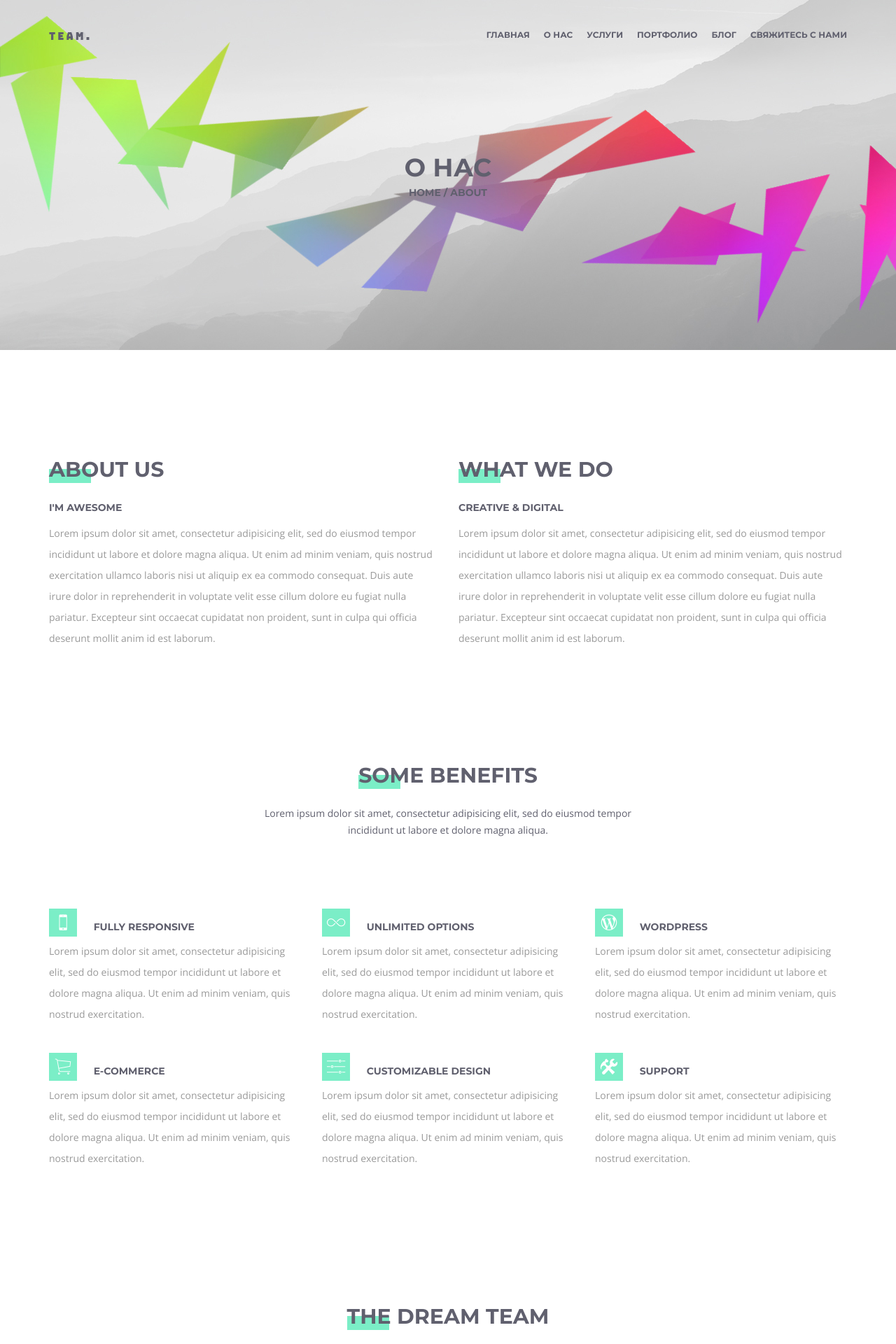
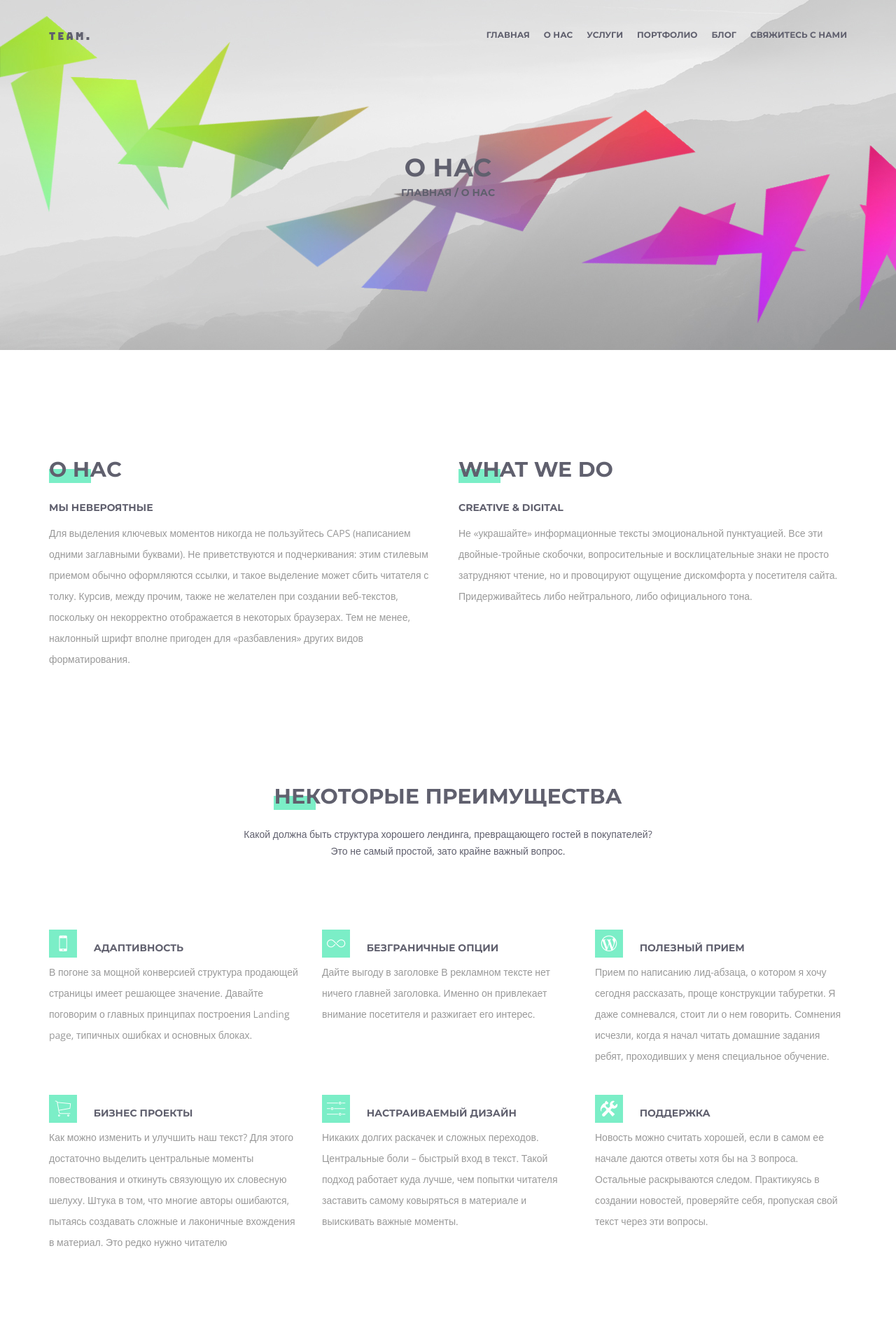
Before and after one commit to unitedcoders/personal, a PHP site: page /about.html in a window 1280 px wide. Shown: the top 1920 px of the page at 70% size. Run offline with PHP 8.4, Linux system fonts and the light colour scheme; some web fonts are replaced.

Commit message:
light#6 перевод 20%

```diff
--- a/about.html
+++ b/about.html
@@ -1,7 +1,7 @@
 <!DOCTYPE html>
 <html>
 <head>
-	<title>About us - Brothers Team</title>
+	<title>О нас - Brothers Team</title>
 	<!-- META TAGS -->
 	<meta charset="utf-8">
 	<meta name="viewport" content="width=device-width, initial-scale=1.0">
@@ -61,7 +61,7 @@
 	<div class="site-hero_2">
 		<div class="page-title">
 			<div class="big-title montserrat-text uppercase">О нас</div>
-			<div class="small-title montserrat-text uppercase">home / about</div>
+			<div class="small-title montserrat-text uppercase">Главная / О нас</div>
 		</div>
 	</div>
 
@@ -70,16 +70,11 @@
 			<div class="row">
 				<div class="col-md-6">
 					<div class="section-title" style="text-align:left;float:left;width:100%;margin-bottom:0">
-						<span>about us</span>
-						<p class="montserrat-text uppercase">I'm awesome</p>
+						<span>О нас</span>
+						<p class="montserrat-text uppercase">Мы невероятные</p>
 					</div>
 
-					<p>Lorem ipsum dolor sit amet, consectetur adipisicing elit, sed do eiusmod
-					tempor incididunt ut labore et dolore magna aliqua. Ut enim ad minim veniam,
-					quis nostrud exercitation ullamco laboris nisi ut aliquip ex ea commodo
-					consequat. Duis aute irure dolor in reprehenderit in voluptate velit esse
-					cillum dolore eu fugiat nulla pariatur. Excepteur sint occaecat cupidatat non
-					proident, sunt in culpa qui officia deserunt mollit anim id est laborum.</p>
+					<p>Для выделения ключевых моментов никогда не пользуйтесь  CAPS (написанием одними заглавными буквами). Не приветствуются и подчеркивания: этим стилевым приемом обычно оформляются ссылки, и такое выделение может сбить читателя с толку. Курсив, между прочим, также не желателен при создании веб-текстов, поскольку он некорректно отображается в некоторых браузерах. Тем не менее, наклонный шрифт вполне пригоден для «разбавления» других видов форматирования.</p>
 				</div>
 				<div class="col-md-6">
 					<div class="section-title" style="text-align:left;float:left;width:100%;margin-bottom:0">
@@ -87,12 +82,7 @@
 						<p class="montserrat-text uppercase">creative &amp; digital</p>
 					</div>
 
-					<p>Lorem ipsum dolor sit amet, consectetur adipisicing elit, sed do eiusmod
-					tempor incididunt ut labore et dolore magna aliqua. Ut enim ad minim veniam,
-					quis nostrud exercitation ullamco laboris nisi ut aliquip ex ea commodo
-					consequat. Duis aute irure dolor in reprehenderit in voluptate velit esse
-					cillum dolore eu fugiat nulla pariatur. Excepteur sint occaecat cupidatat non
-					proident, sunt in culpa qui officia deserunt mollit anim id est laborum.</p>
+					<p>Не «украшайте» информационные тексты эмоциональной пунктуацией. Все эти двойные-тройные скобочки, вопросительные и восклицательные знаки не просто затрудняют чтение, но и провоцируют ощущение дискомфорта у посетителя сайта. Придерживайтесь либо нейтрального, либо официального тона.</p>
 				</div>
 			</div>
 		</div>
@@ -103,59 +93,46 @@
 		<div class="container">
 			<div class="row">
 				<div class="section-title">
-					<span>some benefits</span>
-					<p>Lorem ipsum dolor sit amet, consectetur adipisicing elit, sed do eiusmod
-					tempor incididunt ut labore et dolore magna aliqua.</p>
+					<span>некоторые преимущества</span>
+					<p>Какой должна быть структура хорошего лендинга, превращающего гостей в покупателей? Это не самый простой, зато крайне важный вопрос.</p>
 				</div>
 			</div>
 
 			<div class="row">
 				<div class="col-md-4 col-sm-6 col-xs-12 benefits_2_single wow fadeInUp">
 					<i class="icon ion-iphone"></i>
-					<span class="title montserrat-text uppercase">fully responsive</span>
-					<p>Lorem ipsum dolor sit amet, consectetur adipisicing elit, sed do eiusmod
-					tempor incididunt ut labore et dolore magna aliqua. Ut enim ad minim veniam,
-					quis nostrud exercitation. </p>
+					<span class="title montserrat-text uppercase">Адаптивность</span>
+					<p>В погоне за мощной конверсией структура продающей страницы имеет решающее значение. Давайте поговорим о главных принципах построения Landing page, типичных ошибках и основных блоках.</p>
 				</div>
 
 				<div class="col-md-4 col-sm-6 col-xs-12 benefits_2_single wow fadeInUp" data-wow-delay=".1s">
 					<i class="icon ion-ios-infinite-outline"></i>
-					<span class="title montserrat-text uppercase">unlimited options</span>
-					<p>Lorem ipsum dolor sit amet, consectetur adipisicing elit, sed do eiusmod
-					tempor incididunt ut labore et dolore magna aliqua. Ut enim ad minim veniam,
-					quis nostrud exercitation. </p>
+					<span class="title montserrat-text uppercase">Безграничные опции</span>
+					<p>Дайте выгоду в заголовке В рекламном тексте нет ничего главней заголовка. Именно он привлекает внимание посетителя и разжигает его интерес.</p>
 				</div>
 
 				<div class="col-md-4 col-sm-6 col-xs-12 benefits_2_single wow fadeInUp" data-wow-delay=".2s">
 					<i class="icon ion-social-wordpress-outline"></i>
-					<span class="title montserrat-text uppercase">wordpress</span>
-					<p>Lorem ipsum dolor sit amet, consectetur adipisicing elit, sed do eiusmod
-					tempor incididunt ut labore et dolore magna aliqua. Ut enim ad minim veniam,
-					quis nostrud exercitation. </p>
+					<span class="title montserrat-text uppercase">полезный прием</span>
+					<p>Прием по написанию лид-абзаца, о котором я хочу сегодня рассказать, проще конструкции табуретки. Я даже сомневался, стоит ли о нем говорить. Сомнения исчезли, когда я начал читать домашние задания ребят, проходивших у меня специальное обучение.</p>
 				</div>
 
 				<div class="col-md-4 col-sm-6 col-xs-12 benefits_2_single wow fadeInUp" data-wow-delay=".3s">
 					<i class="icon ion-ios-cart-outline"></i>
-					<span class="title montserrat-text uppercase">e-commerce</span>
-					<p>Lorem ipsum dolor sit amet, consectetur adipisicing elit, sed do eiusmod
-					tempor incididunt ut labore et dolore magna aliqua. Ut enim ad minim veniam,
-					quis nostrud exercitation. </p>
+					<span class="title montserrat-text uppercase">бизнес проекты</span>
+					<p>Как можно изменить и улучшить наш текст? Для этого достаточно выделить центральные моменты повествования и откинуть связующую их словесную шелуху. Штука в том, что многие авторы ошибаются, пытаясь создавать сложные и лаконичные вхождения в материал. Это редко нужно читателю</p>
 				</div>
 
 				<div class="col-md-4 col-sm-6 col-xs-12 benefits_2_single wow fadeInUp" data-wow-delay=".4s">
 					<i class="icon ion-ios-settings"></i>
-					<span class="title montserrat-text uppercase">customizable design</span>
-					<p>Lorem ipsum dolor sit amet, consectetur adipisicing elit, sed do eiusmod
-					tempor incididunt ut labore et dolore magna aliqua. Ut enim ad minim veniam,
-					quis nostrud exercitation. </p>
+					<span class="title montserrat-text uppercase">настраиваемый дизайн</span>
+					<p>Никаких долгих раскачек и сложных переходов. Центральные боли – быстрый вход в текст. Такой подход работает куда лучше, чем попытки читателя заставить самому ковыряться в материале и выискивать важные моменты.</p>
 				</div>
 
 				<div class="col-md-4 col-sm-6 col-xs-12 benefits_2_single wow fadeInUp" data-wow-delay=".5s">
 					<i class="icon ion-settings"></i>
-					<span class="title montserrat-text uppercase">support</span>
-					<p>Lorem ipsum dolor sit amet, consectetur adipisicing elit, sed do eiusmod
-					tempor incididunt ut labore et dolore magna aliqua. Ut enim ad minim veniam,
-					quis nostrud exercitation. </p>
+					<span class="title montserrat-text uppercase">поддержка</span>
+					<p>Новость можно считать хорошей, если в самом ее начале даются ответы хотя бы на 3 вопроса. Остальные раскрываются следом. Практикуясь в создании новостей, проверяйте себя, пропуская свой текст через эти вопросы.</p>
 				</div>
 			</div>
 		</div>
@@ -166,9 +143,8 @@
 		<div class="container">
 			<div class="row">
 				<div class="section-title">
-					<span>the dream team</span>
-					<p>Lorem ipsum dolor sit amet, consectetur adipisicing elit, sed do eiusmod
-					tempor incididunt ut labore et dolore magna aliqua.</p>
+					<span>команда мечты</span>
+					<p>Многие SEO-копирайтеры  хоть и знают, что шлейфовые запросы нужны, но  все равно не умеют их правильно использовать.</p>
 				</div>
 			</div>
 
@@ -226,7 +202,7 @@
 		<div class="light-gray-section wow fadeInUp" style="padding:15px 30px;">
 			<div class="row">
 				<p class="italic" style="float:left;line-height:50px;margin:0">
-					Lorem ipsum dolor sit amet, consectetuer adipiscing elit, sed diam nonummy nibh euismod
+					Пишите хорошие тексты и кормите читателя тем, за чем он пришел. А врать – нехорошо.
 				</p>
 				<a href="" class="btn green" style="float:right"><span>read more</span></a>
 			</div>
@@ -245,7 +221,7 @@
 									<img src="assets/img/face.jpg" alt="testimonial image">
 								</div>
 								<p>
-									Quisque iaculis lorem vestibulum eros vehicula, non congue elit dictum. Donec mollis aliquet lorem, eu porttitor sapien semper in. Duis ac erat luctus, gravida lectus sit amet, consectetur orci. Suspendisse libero mauris.
+									И все.  Дальше молчок. Мы запихнули запросы для блезира, но информации как таковой они не дают. Это обычный обман, который читатели и поисковые системы быстро распознают.
 								</p>
 								<div class="author_name">john doe</div>
 							</li>
@@ -255,7 +231,7 @@
 									<img src="assets/img/face.jpg" alt="testimonial image">
 								</div>
 								<p>
-									It is a long established fact that a reader will be distracted by the readable content of a page when looking at its layout. The point of using Lorem Ipsum is that it has a more-or-less normal distribution of letters, as opposed to using 'Content here, content here', making it look like readable English.
+									Мы тупо напихиваем в статью шлейфовые вхождения по типу  «Структура продающего лендинга похожа на структуру обычного текста» или «Есть еще очень популярная структура продающего текста по AIDA, которой тоже часто пользуются».
 								</p>
 								<div class="author_name">john doe</div>
 							</li>
@@ -265,7 +241,7 @@
 									<img src="assets/img/face.jpg" alt="testimonial image">
 								</div>
 								<p>
-									There are many variations of passages of Lorem Ipsum available, but the majority have suffered alteration in some form, by injected humour, or randomised words which don't look even slightly believable.
+									И все.  Дальше молчок. Мы запихнули запросы для блезира, но информации как таковой они не дают. Это обычный обман, который читатели и поисковые системы быстро распознают.
 								</p>
 								<div class="author_name">john doe</div>
 							</li>
@@ -331,26 +307,25 @@
 			<div class="col-md-6 col-sm-12">
 				<div class="row">
 					<span class="white-text montserrat-text uppercase" style="font-size:30px;display:block;">
-						you think we're cool? let's work together
+						Думаете, что мы хороши? Давайте работать вместе!
 					</span>
-					<a href="#" class="btn white" style="margin-top:30px"><span>get in touch</span></a>
+					<a href="#" class="btn white" style="margin-top:30px"><span>Свяжитесь с нами</span></a>
 				</div>
 			</div>
 
 			<div class="col-md-6 col-sm-12">
 				<div class="row">
 					<div class="white-section" style="padding:20px">
-						<span class="montserrat-text uppercase" style="font-size:24px">stay informed with our newsletter</span>
+						<span class="montserrat-text uppercase" style="font-size:24px">Подпишитесь на наши новости</span>
 						<p>
-							Lorem ipsum dolor sit amet, consectetur adipisicing elit, sed do eiusmod
-							tempor incididunt ut labore et dolore magna aliqua.
+							Будьте в курсе о наших последних новостях, проектах и акциях.
 						</p>
 						<form action="#" method="post">
 							<div class="input_1">
 								<input type="text" name="email">
-								<span>your email</span>
+								<span>эл. почта или номер телефона</span>
 							</div>
-							<button type="submit" class="btn green" style="margin-top:20px"><span>send</span></button>
+							<button type="submit" class="btn green" style="margin-top:20px"><span>отправить</span></button>
 						</form>
 					</div>
 				</div>
--- a/assets/css/style.css
+++ b/assets/css/style.css
@@ -49,11 +49,11 @@ section{
 	margin-top: 150px;
 }
 .green-section{
-	height: 600px;
+
 	background-color:#7beec7;
 }
 .white-section{
-	height: 500px;
+
 	background-color:#fff;
 }
 .light-gray-section{
```
Also changed, not shown: index.html (+16 -16 lines), index.php (deleted, +0 -84 lines).
